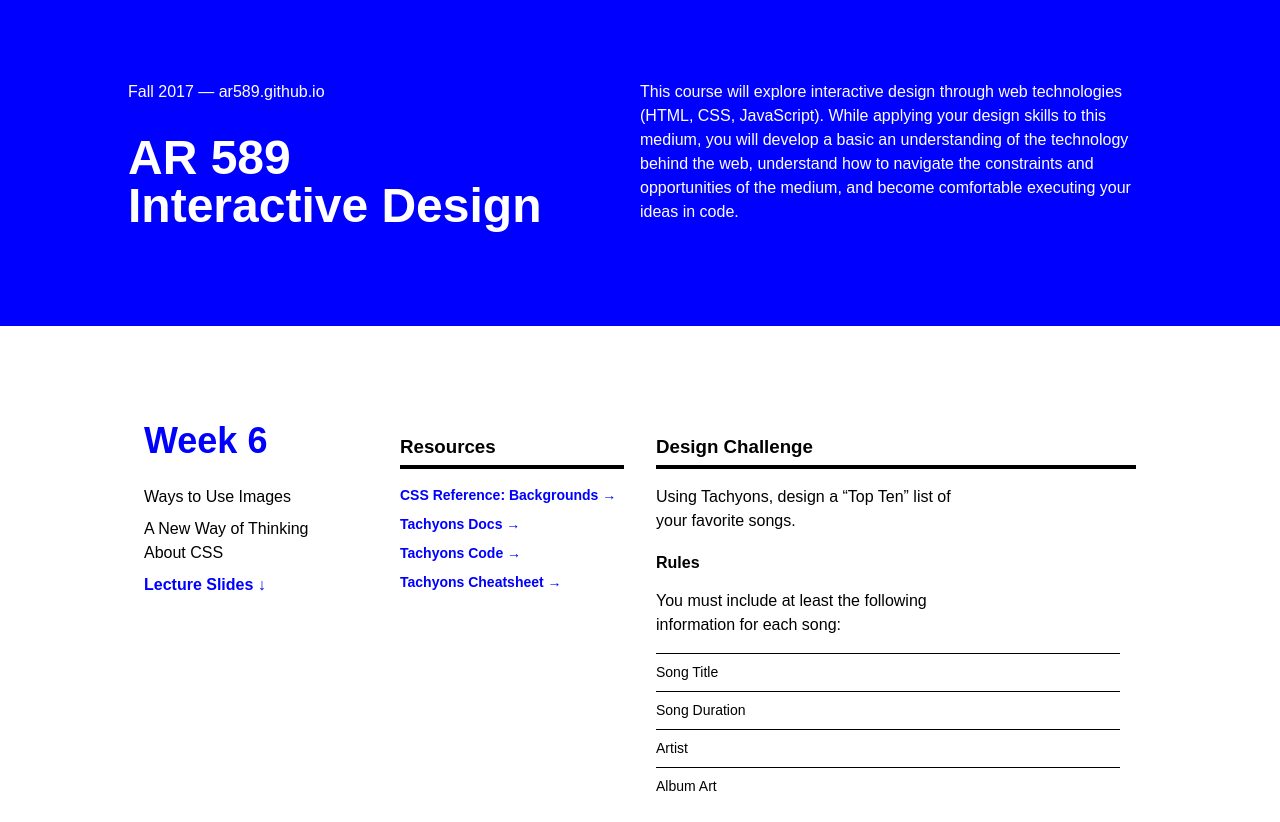
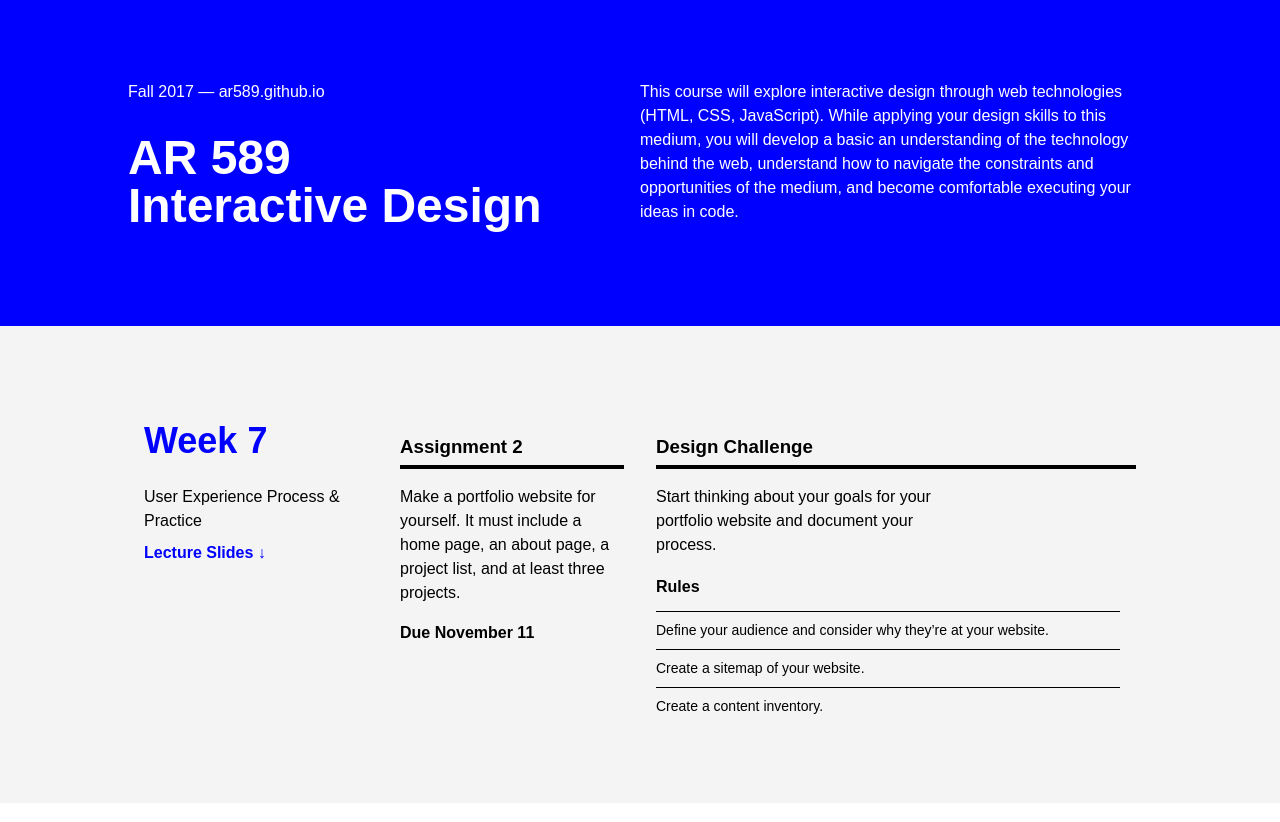
Before and after one commit to AR589/ar589.github.io, a plain HTML site: page index.html in a window 1280 px wide. Shown: the top 822 px of the page. Drawn offline with nearby package versions, Linux system fonts and the light colour scheme.

Commit message:
Added Week 7

```diff
--- a/index.html
+++ b/index.html
@@ -28,6 +28,53 @@
       </div>
     </div>
     <!-- End Intro -->
+
+    <!-- WEEK 7 -->
+    <div class="pv5 ph3 bg-near-white">
+      <div class="center mw8 flex-l items-baseline">
+
+        <div class="w-25-l ph3">
+          <h2 class="f2 blue mb3">Week 7</h2>
+
+          <ul class="list lh-copy pa0 pt2">
+            <li class="mb2">User Experience Process &amp; Practice</li>
+            <li class="mb2">
+              <a href="/slides/week7.pdf"
+                class="no-underline blue b"
+              >
+                Lecture Slides &darr;
+              </a>
+            </li>
+          </ul>
+        </div>
+
+        <div class="w-25-l ph3">
+          <h3 class="bb bw2 pb2 mb3">Assignment 2</h3>
+          <p class="lh-copy">Make a portfolio website for yourself. It must include a home page, an about page, a project list, and at least three projects.</p>
+          <p class="lh-copy b">Due November 11</p>
+        </div>
+
+        <div class="w-50-l ph3">
+          <h3 class="bb bw2 pb2 mb3">Design Challenge</h3>
+          <p class="lh-copy measure-narrow">Start thinking about your goals for your portfolio website and document your process.</p>
+
+          <h4 class="mb0">Rules</h4>
+          <ul class="lh-copy list pa0 f6 pr3">
+            <li class="bt pv2">
+              Define your audience and consider why they’re at your website.
+            </li>
+            <li class="bt pv2">
+              Create a sitemap of your website.
+            </li>
+            <li class="bt pv2">
+              Create a content inventory.
+            </li>
+          </ul>
+        </div>
+
+      </div>
+    </div>
+    <!-- End Week 7 -->
 
     <!-- WEEK 6 -->
     <div class="pv5 ph3">
```
Also changed, not shown: 1 other file.
